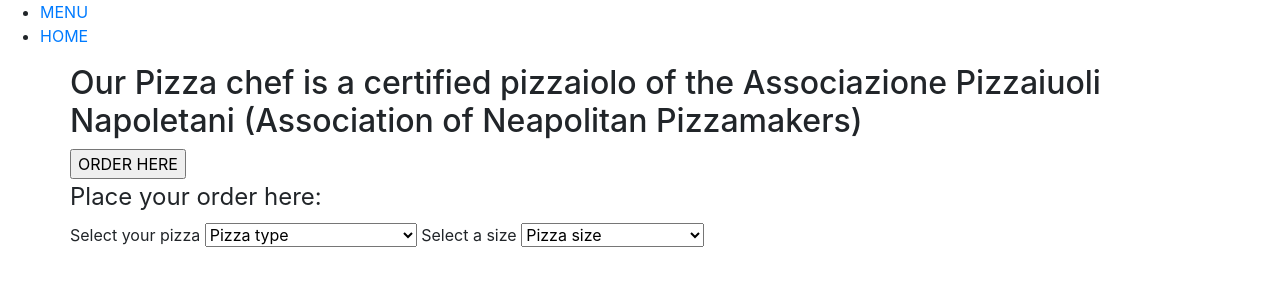
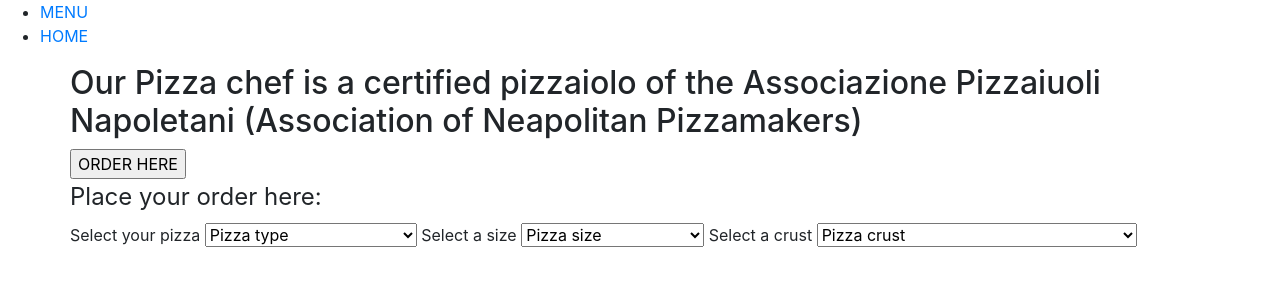
Before and after one commit to Fuadmanye/pizzalux, a plain HTML site: page index.html in a window 1280 px wide. Drawn offline with nearby package versions, Linux system fonts and the light colour scheme.

Commit message:
add select a crust

```diff
--- a/index.html
+++ b/index.html
@@ -50,3 +50,11 @@
                                 <option value="medium">MEDIUM --- Ksh.800</option>
                                 <option value="small">SMALL --- Ksh.550</option>
                         </select>
+
+                        <label for="crust">Select a crust</label>
+                        <select id="crust" name="crust">
+                                <option disabled selected>Pizza crust</option>
+                                <option value="crispy">CRISPY --- Ksh. 100</option>
+                                <option value="stuffed">STUFFED(cheese pockets) --- Ksh.200</option>
+                                <option value="gluten">GLUTEN FREE  --- Ksh.150</option>
+                        </select>
```
